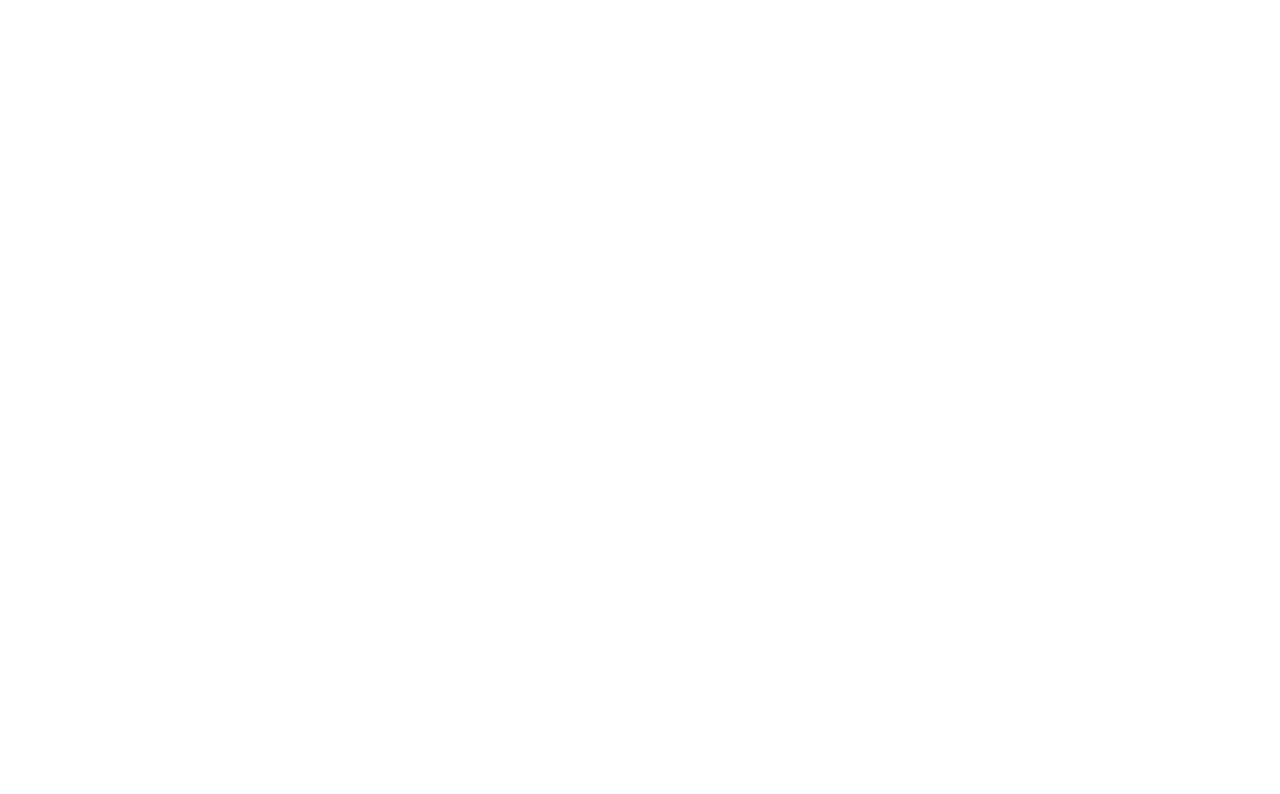
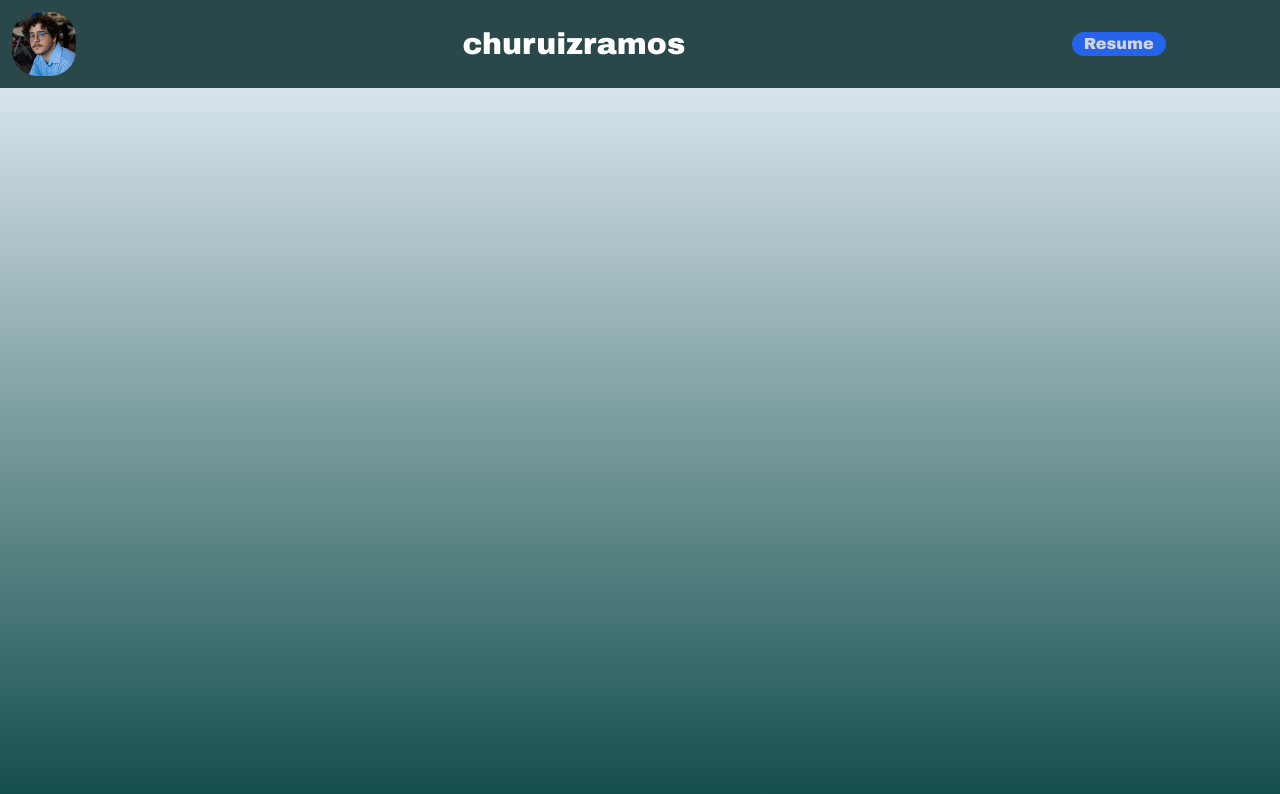
Before and after one commit to churuizramos/mobilePortfolio-vue, a Vue app: page / in a window 1280 px wide. Shown: the top 794 px of the page. Built offline with nearby package versions, Linux system fonts and the light colour scheme.

Commit message:
added the 'navbar'

```diff
--- a/index.html
+++ b/index.html
@@ -6,8 +6,8 @@
     <meta name="viewport" content="width=device-width, initial-scale=1.0">
     <title>Vite App</title>
   </head>
-  <body>
-    <div id="app"></div>
+  <body class="bg-gradient-to-t from-teal-900 to-blue-50 h-screen">
+    <div id="app" ></div>
     <script type="module" src="/src/main.js"></script>
   </body>
 </html>
--- a/src/App.vue
+++ b/src/App.vue
@@ -1,10 +1,11 @@
 <script setup>
 
+import NavBar from "@/components/NavBar.vue";
 </script>
 
 <template>
-  <header>
-
+  <header class="bg-c-emerald-3 text-white">
+    <NavBar/>
   </header>
   <main>
 
--- a/src/assets/main.css
+++ b/src/assets/main.css
@@ -1,35 +1,14 @@
-@import './base.css';
+@import url('https://fonts.googleapis.com/css2?family=Archivo+Black&display=swap'); /*Archivo Black font*/
+@import url('https://fonts.googleapis.com/css2?family=Archivo+Narrow:ital,wght@0,600;1,600&display=swap'); /*Archivo Narrow SemiBold 600*/
+@import url('https://fonts.googleapis.com/css2?family=Archivo:wdth,wght@62..125,500&display=swap'); /*Archivo Regular 500*/
+@import url('https://fonts.googleapis.com/css2?family=Poppins:ital,wght@0,300;1,300&display=swap'); /*Poppins Light 300*/
 
-#app {
-  max-width: 1280px;
-  margin: 0 auto;
-  padding: 2rem;
-  font-weight: normal;
+@tailwind base;
+@tailwind components;
+@tailwind utilities;
+
+@layer utilities {
+    .links-hover{
+        @apply hover:text-gray-500
+    }
 }
-
-a,
-.green {
-  text-decoration: none;
-  color: hsla(160, 100%, 37%, 1);
-  transition: 0.4s;
-  padding: 3px;
-}
-
-@media (hover: hover) {
-  a:hover {
-    background-color: hsla(160, 100%, 37%, 0.2);
-  }
-}
-
-@media (min-width: 1024px) {
-  body {
-    display: flex;
-    place-items: center;
-  }
-
-  #app {
-    display: grid;
-    grid-template-columns: 1fr 1fr;
-    padding: 0 2rem;
-  }
-}
--- /dev/null
+++ b/src/components/NavBar.vue
@@ -0,0 +1,14 @@
+<script setup>
+</script>
+
+<template>
+  <nav class="flex justify-between items-center w-[92%] p-3 font-archivo-black">
+    <img class="w-16 rounded-4xl" src="/src/images/pic_self_pfp.jpg" alt="My profile picture. (1920x1920)"/>
+    <h1 class="text-3xl">churuizramos</h1>
+    <a class="bg-blue-600 text-gray-300 text-2 px-3 rounded-full" href="https://s3.amazonaws.com/symp.csm.usprod/cardinalcareers/files/800/800b10f34a844fa20f838a854febe8af.pdf?X-Amz-Content-Sha256=UNSIGNED-PAYLOAD&X-Amz-Algorithm=AWS4-HMAC-SHA256&X-Amz-Credential=AKIAID3RBESXBCESHUGA%2F20240902%2Fus-east-1%2Fs3%2Faws4_request&X-Amz-Date=20240902T024019Z&X-Amz-SignedHeaders=host&X-Amz-Expires=3600&X-Amz-Signature=1079a9586725d5cd5d703381a9cdeda116d5581388ef6421781deea0308fe682" target="_blank"><p>Resume</p></a>
+  </nav>
+</template>
+
+<style scoped>
+
+</style>
--- a/tailwind.config.js
+++ b/tailwind.config.js
@@ -1,8 +1,40 @@
 /** @type {import('tailwindcss').Config} */
 export default {
-  content: [],
+  content: [
+    "./index.html",
+    "./src/**/*.{vue,js,ts,jsx,tsx}"
+  ],
   theme: {
-    extend: {},
+    darkMode: false,
+    extend: {
+      backgroundColor: {
+        'c-emerald-1': '#80be9f',
+        'c-emerald-2': '#669675',
+        'c-emerald-3': '#2a4849',
+        'c-emerald-4': '#203524',
+
+        'c-orange-1': '#d79130',
+        'c-orange-2': '#7e3a14',
+      },
+      textColor: {
+        'c-emerald-1': '#80be9f',
+        'c-emerald-2': '#669675',
+        'c-emerald-3': '#2a4849',
+        'c-emerald-4': '#203524',
+
+        'c-orange-1': '#d79130',
+        'c-orange-2': '#7e3a14',
+      },
+      fontFamily: {
+        'archivo-black': ["Archivo Black"],
+        'archivo-narrow': ["Archivo Narrow"],
+        'archivo-regular': ["Archivo"],
+        'poppins-300': ["Poppins"]
+      },
+      borderRadius: {
+        '4xl': '40%'
+      }
+    },
   },
   plugins: [],
 }
--- a/vite.config.js
+++ b/vite.config.js
@@ -3,6 +3,7 @@
 import { defineConfig } from 'vite'
 import vue from '@vitejs/plugin-vue'
 import vueDevTools from 'vite-plugin-vue-devtools'
+import tailwindcss from 'tailwindcss'
 
 // https://vitejs.dev/config/
 export default defineConfig({
@@ -11,6 +12,11 @@
     vue(),
     vueDevTools(),
   ],
+  css: {
+    postcss: {
+      plugins: [tailwindcss()],
+    },
+  },
   resolve: {
     alias: {
       '@': fileURLToPath(new URL('./src', import.meta.url))
```
Also changed, not shown: src/images/pic_self_pfp.jpg (added).
